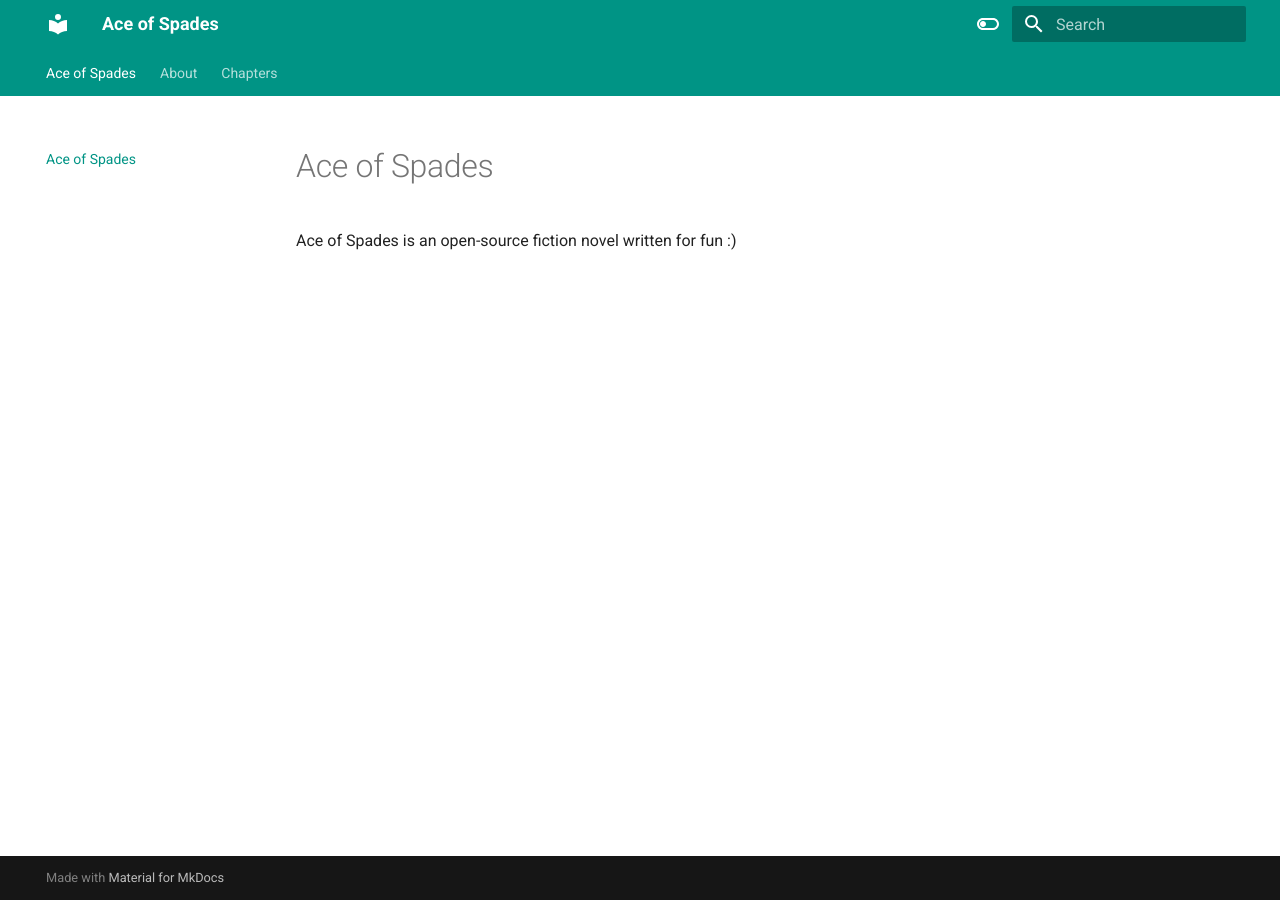
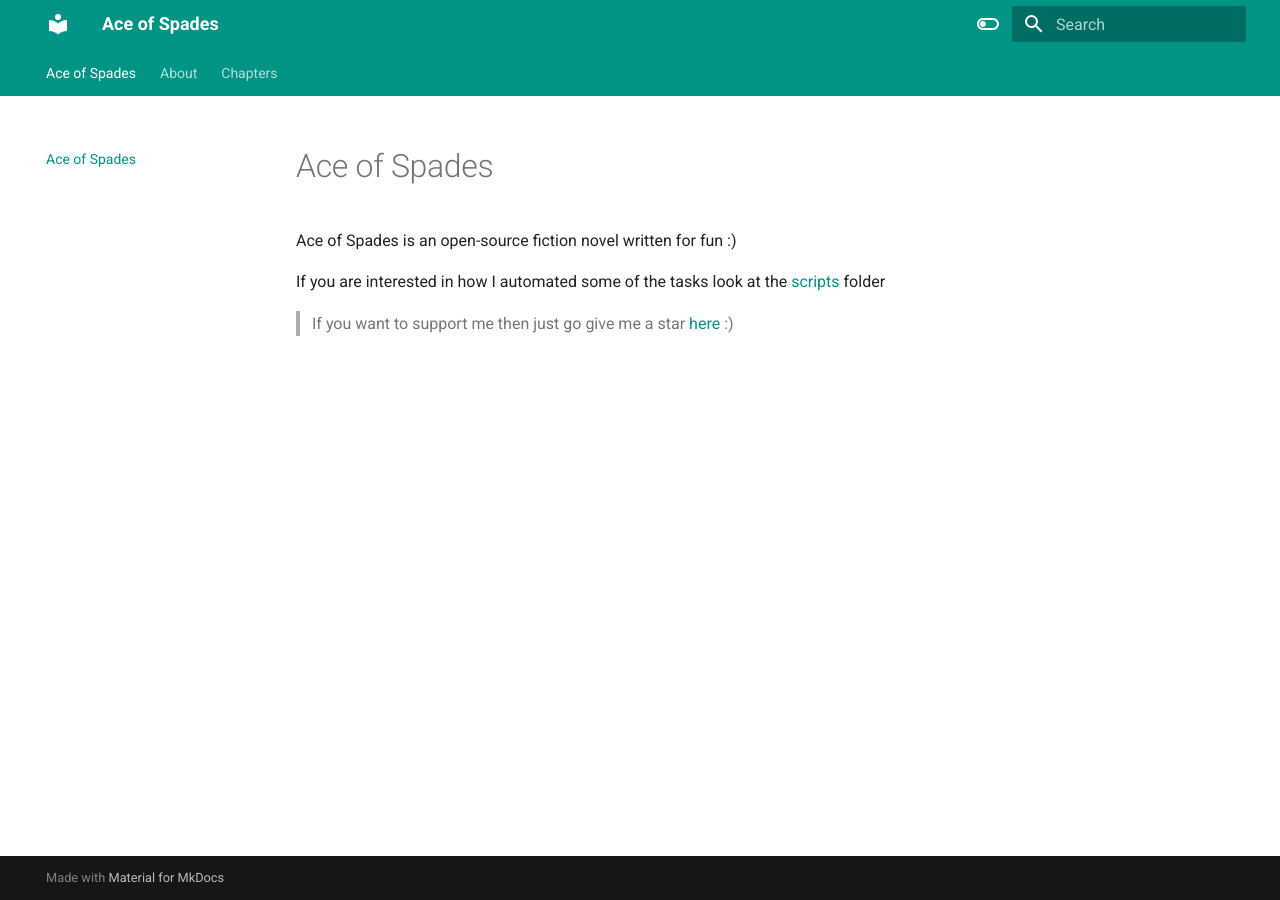
Before and after one commit to Ace-Extrenof/Ace-of-Spades, an MkDocs documentation site: the page built from docs/index.md, in a window 1280 px wide. Built offline with MkDocs 1.6.1 and Material for MkDocs 9.7.7, drawn with Linux system fonts in a browser that asks for light colours.

Commit message:
changed index.md and README

```diff
--- a/docs/index.md
+++ b/docs/index.md
@@ -1,2 +1,6 @@
 # Ace of Spades
 Ace of Spades is an open-source fiction novel written for fun :)
+
+If you are interested in how I automated some of the tasks look at the [scripts](https://github.com/Ace-Extrenof/Ace-of-Spades/tree/main/scripts) folder
+
+> If you want to support me then just go give me a star [here](https://github.com/Ace-Extrenof/Ace-of-Spades) :)
```
Also changed, not shown: README.md (+5 -0 lines).
